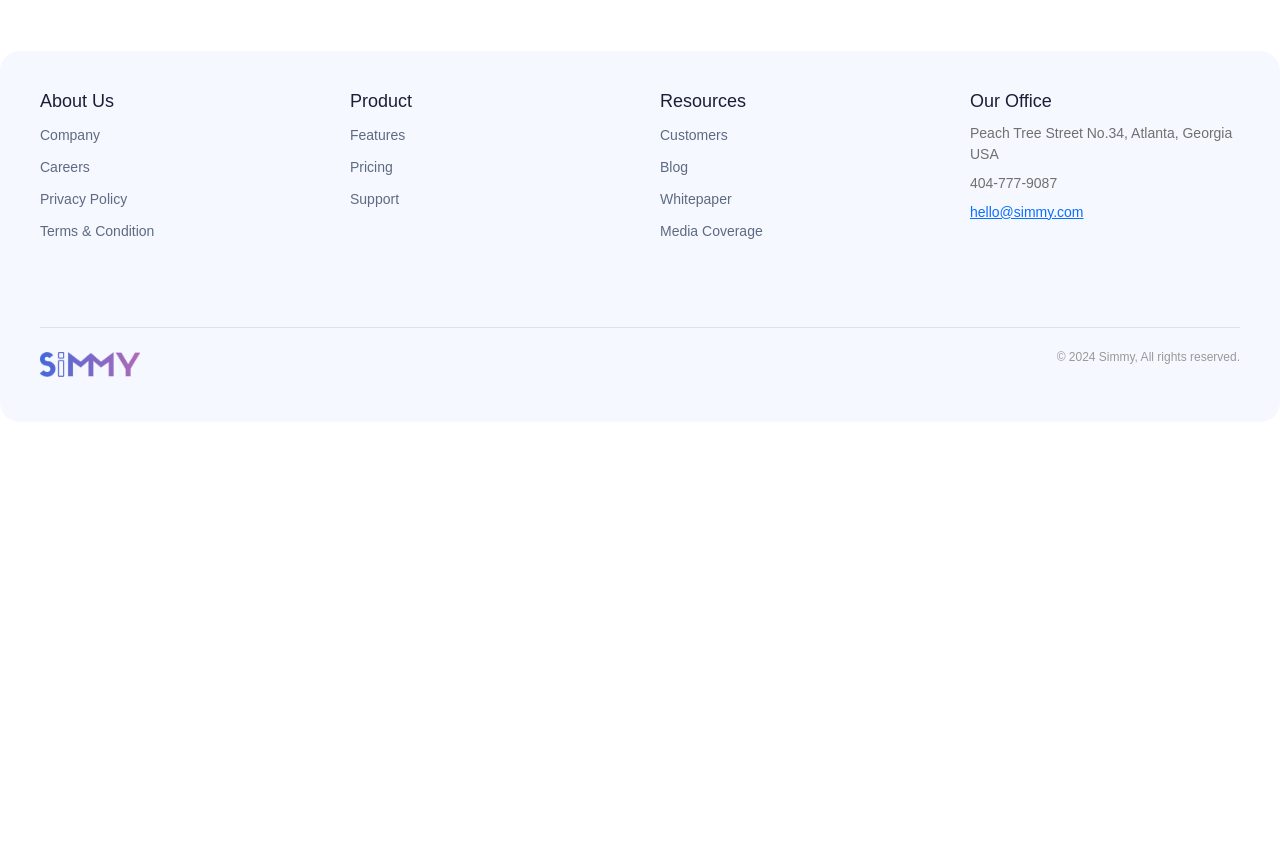
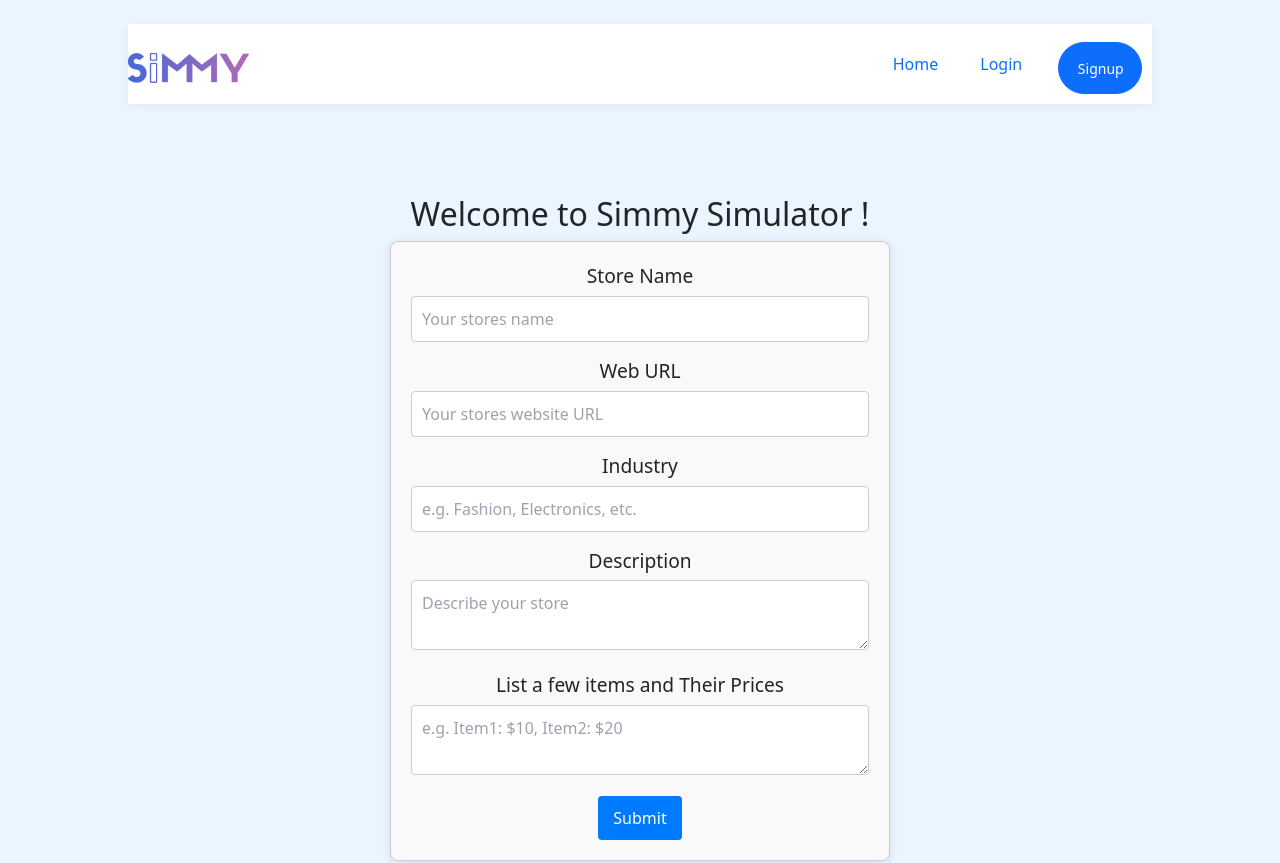
Before and after one commit to vaibhavm99/simmy-frontend, a React (Create React App) app: page /simulator-profiles-new in a window 1280 px wide. Shown: the top 863 px of the page. Before the commit the page ends 800 px from the top, so only its background shows below. Built offline with nearby package versions, Linux system fonts and the light colour scheme.

Commit message:
added simulator profiles and made global context for formdata

```diff
--- a/src/App.js
+++ b/src/App.js
@@ -16,16 +16,27 @@ import { Provider } from 'react-redux';
 import { PersistGate } from 'redux-persist/integration/react'; // Import PersistGate
 import store, { persistor } from './components/store'; // Import your store and persistor
 import Logout from './components/Logout';
-
+import {FormContext} from './components/FormContext';
 import 'bootstrap/dist/css/bootstrap.min.css';
+import SimulatorProfilesNew from './components/SimulatorProfilesNew';
+import { useContext, useState } from 'react';
+import SimulatorProfiles from './components/SimulatorProfiles';
 
 const App = () => {
+  const [formData, setFormData] = useState({
+    storeName: '',
+    webUrl: '',
+    industry: '',
+    description: '',
+    items: ''
+});
   return (
     <Provider store={store}>
       <PersistGate loading={null} persistor={persistor}>
     <Router>
       <div>
         <main>
+        <FormContext.Provider value={{formData,setFormData}}>
           <Routes>
             <Route path="/" element={<Home />} />
             <Route path="/about" element={<About />} />
@@ -37,7 +48,10 @@ const App = () => {
             <Route path="/login" element={<Login />} />
             <Route path='/users' element={< Options />} />
             <Route path="/logout" element={<Logout />} />
+            <Route path="/simulator-profiles-new" element={<SimulatorProfilesNew/>} />
+            <Route path="/simulator-profiles" element={<SimulatorProfiles/>} />
           </Routes>
+          </FormContext.Provider>
         </main>
         <div style={{padding: "2%"}}/>
         <Footer />
--- /dev/null
+++ b/src/components/FormContext.js
@@ -0,0 +1,3 @@
+import React, { createContext, useState } from 'react';
+
+export const FormContext = createContext(null);
--- a/src/components/Navbar.jsx
+++ b/src/components/Navbar.jsx
@@ -7,7 +7,7 @@ import { useSelector } from 'react-redux';
 const NavbarComponent = () => {
    const user = useSelector((state) => state.user); // Access the global user data
     return (
-        <div class="header-banner py-4"  id='header'>
+        <div className="header-banner py-4"  id='header'>
           <div className="navbar" >
              <Navbar.Brand href="/">
                 <img
--- /dev/null
+++ b/src/components/SimulatorProfiles.css
@@ -0,0 +1,49 @@
+/* Style for the rectangle container */
+
+
+.rectangle-container {
+    border: 2px solid #ccc;
+    border-radius: 10px;
+    padding: 20px;
+    margin: 20px auto;
+    width: 80%;
+    max-width: 600px;
+    background-color: #f9f9f9;
+    box-shadow: 0 4px 8px rgba(0, 0, 0, 0.1);
+    text-align: center;
+}
+
+/* Style for buttons */
+.navigate-button {
+    display: inline-block;
+    padding: 10px 20px;
+    margin: 20px;
+    background-color: #007bff;
+    color: white;
+    border: none;
+    border-radius: 5px;
+    cursor: pointer;
+    font-size: 16px;
+}
+
+.action-button {
+    padding: 10px 20px;
+    background-color: #28a745;
+    color: white;
+    border: none;
+    border-radius: 5px;
+    cursor: pointer;
+    font-size: 16px;
+}
+
+/* Style for top button container */
+.top-button-container {
+    text-align: center;
+    margin-top: 20px;
+}
+
+/* Button hover effect */
+.navigate-button:hover,
+.action-button:hover {
+    opacity: 0.9;
+}
--- /dev/null
+++ b/src/components/SimulatorProfiles.jsx
@@ -0,0 +1,48 @@
+
+import NavbarComponent from './Navbar';
+import './SimulatorProfiles.css';
+import { useContext, useEffect, useState } from 'react';
+import { FormContext } from './FormContext';
+import { useNavigate } from 'react-router-dom';
+const SimulatorProfiles = () => {
+    const navigate = useNavigate();
+    useEffect(() => {
+        console.log(formData.storeName);
+        if(formData.storeName == ''){
+            navigate('/simulator-profiles');
+        }
+    }, []);
+
+    const {formData, setFormData} = useContext(FormContext);
+
+    const redirectToSimulatorProfiles = () => {
+
+        window.location.href = '/simulator-profiles-new';
+    }
+
+    return (
+        <>
+            <NavbarComponent />
+
+            {/* Button at the top to navigate to new simulator profile */}
+            <div className="top-button-container">
+                <h2>Welcome to Simmy Simulator !</h2>
+                <button className="navigate-button" onClick={() => redirectToSimulatorProfiles()}>
+                    Update Simulator Profile
+                </button>
+            </div>
+
+            {/* Main container with a styled rectangle and info */}
+            <div className="rectangle-container">
+                <h3>Audiences</h3>
+                <p>This section contains details about the Audiences.</p>
+
+                <button className="action-button" onClick={() => alert('Action performed')}>
+                    Simulate
+                </button>
+            </div>
+        </>
+    );
+}
+
+export default SimulatorProfiles;
--- /dev/null
+++ b/src/components/SimulatorProfilesNew.css
@@ -0,0 +1,51 @@
+.simulator-profiles-container {
+    display: flex;
+    flex-direction: column;
+    align-items: center; /* Center horizontally */
+    justify-content: center; /* Center vertically */
+    height: 100vh; /* Full viewport height */
+    padding: 20px; /* Add some padding */
+    box-sizing: border-box; /* Include padding in width/height */
+}
+
+.simulator-form {
+    background-color: #f9f9f9; /* Light background color for the form */
+    border: 1px solid #ccc; /* Border for the form */
+    border-radius: 8px; /* Rounded corners */
+    padding: 20px; /* Padding inside the form */
+    box-shadow: 0 2px 10px rgba(0, 0, 0, 0.1); /* Subtle shadow for depth */
+    width: 100%; /* Full width of the container */
+    max-width: 500px; /* Maximum width for the form */
+}
+
+.form-group {
+    margin-bottom: 15px; /* Spacing between form fields */
+    width: 100%; /* Full width of form group */
+}
+
+label {
+    display: block; /* Make label a block element */
+    margin-bottom: 5px; /* Space between label and input */
+}
+
+input,
+textarea {
+    width: 100%; /* Full width of input and textarea */
+    padding: 10px; /* Padding inside input fields */
+    border: 1px solid #ccc; /* Border for input fields */
+    border-radius: 4px; /* Rounded corners */
+}
+
+button {
+    background-color: #007bff; /* Button color */
+    color: white; /* Text color */
+    border: none; /* Remove default border */
+    border-radius: 4px; /* Rounded corners */
+    padding: 10px 15px; /* Padding inside the button */
+    cursor: pointer; /* Pointer cursor on hover */
+    transition: background-color 0.3s; /* Smooth background color transition */
+}
+
+button:hover {
+    background-color: #0056b3; /* Darker blue on hover */
+}
--- /dev/null
+++ b/src/components/SimulatorProfilesNew.jsx
@@ -0,0 +1,110 @@
+import './SimulatorProfilesNew.css';
+import NavbarComponent from './Navbar';
+import { useContext, useEffect, useState } from 'react';
+import { FormContext } from './FormContext';
+import { useNavigate } from 'react-router-dom';
+const SimulatorProfilesNew = () => {
+    // State to handle form data
+    const {formData, setFormData} = useContext(FormContext);
+    const navigate = useNavigate();
+    //if formdat.storename is not '' redirecto to '/simulator-profiles-new' on mount
+    useEffect(() => {
+        console.log(formData.storeName);
+        //use react router instead of windows.location.href
+
+        if(formData.storeName !== ''){
+            navigate('/simulator-profiles');
+        }
+    }, []);
+
+    // Handle input changes
+    const handleChange = (e) => {
+        setFormData({
+            ...formData,
+            [e.target.name]: e.target.value
+        });
+    };
+
+    // Handle form submission
+    const handleSubmit = (e) => {
+        e.preventDefault();
+        navigate('/simulator-profiles');
+    };
+
+    return (
+        <>
+            <NavbarComponent />
+            <div className="simulator-profiles-container">
+                <h2>Welcome to Simmy Simulator !</h2>
+                <form className="simulator-form" onSubmit={handleSubmit}>
+                    <div className="form-group">
+                        <label htmlFor="storeName">Store Name</label>
+                        <input
+                            type="text"
+                            id="storeName"
+                            placeholder="Your stores name"
+                            name="storeName"
+                            value={formData.storeName}
+                            onChange={handleChange}
+                            required
+                        />
+                    </div>
+
+                    <div className="form-group">
+                        <label htmlFor="webUrl">Web URL</label>
+                        <input
+                            type="text"
+                            id="webUrl"
+                            placeholder='Your stores website URL'
+                            name="webUrl"
+                            value={formData.webUrl}
+                            onChange={handleChange}
+                            required
+                        />
+                    </div>
+
+                    <div className="form-group">
+                        <label htmlFor="industry">Industry</label>
+                        <input
+                            type="text"
+                            id="industry"
+                            name="industry"
+                            placeholder='e.g. Fashion, Electronics, etc.'
+                            value={formData.industry}
+                            onChange={handleChange}
+                            required
+                        />
+                    </div>
+
+                    <div className="form-group">
+                        <label htmlFor="description">Description</label>
+                        <textarea
+                            id="description"
+                            name="description"
+                            placeholder='Describe your store'
+                            value={formData.description}
+                            onChange={handleChange}
+                            required
+                        />
+                    </div>
+
+                    <div className="form-group">
+                        <label htmlFor="items">List a few items and Their Prices</label>
+                        <textarea
+                            id="items"
+                            placeholder='e.g. Item1: $10, Item2: $20'
+                            name="items"
+                            value={formData.items}
+                            onChange={handleChange}
+                            required
+                        />
+                    </div>
+
+                    <button type="submit">Submit</button>
+                </form>
+            </div>
+        </>
+    );
+};
+
+export default SimulatorProfilesNew;
```
